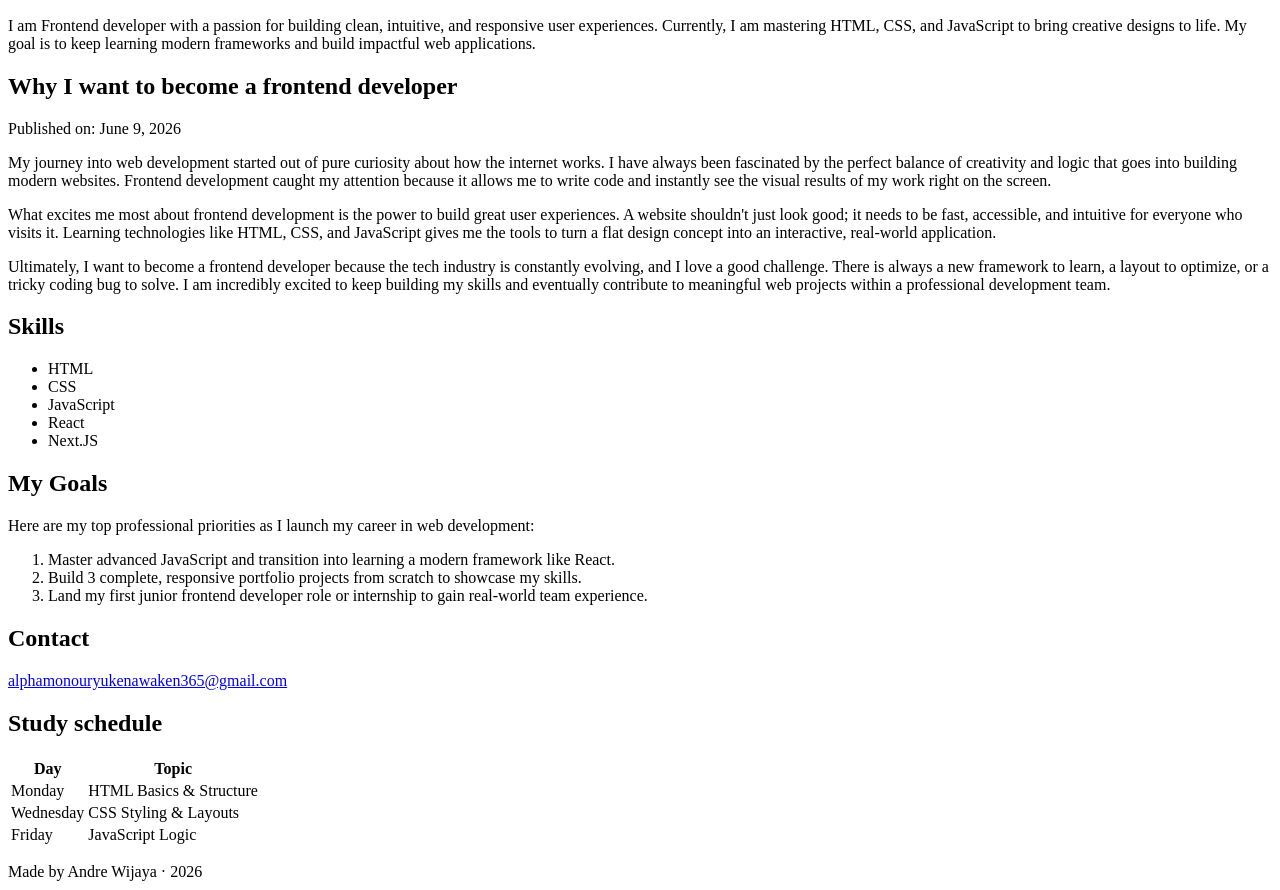
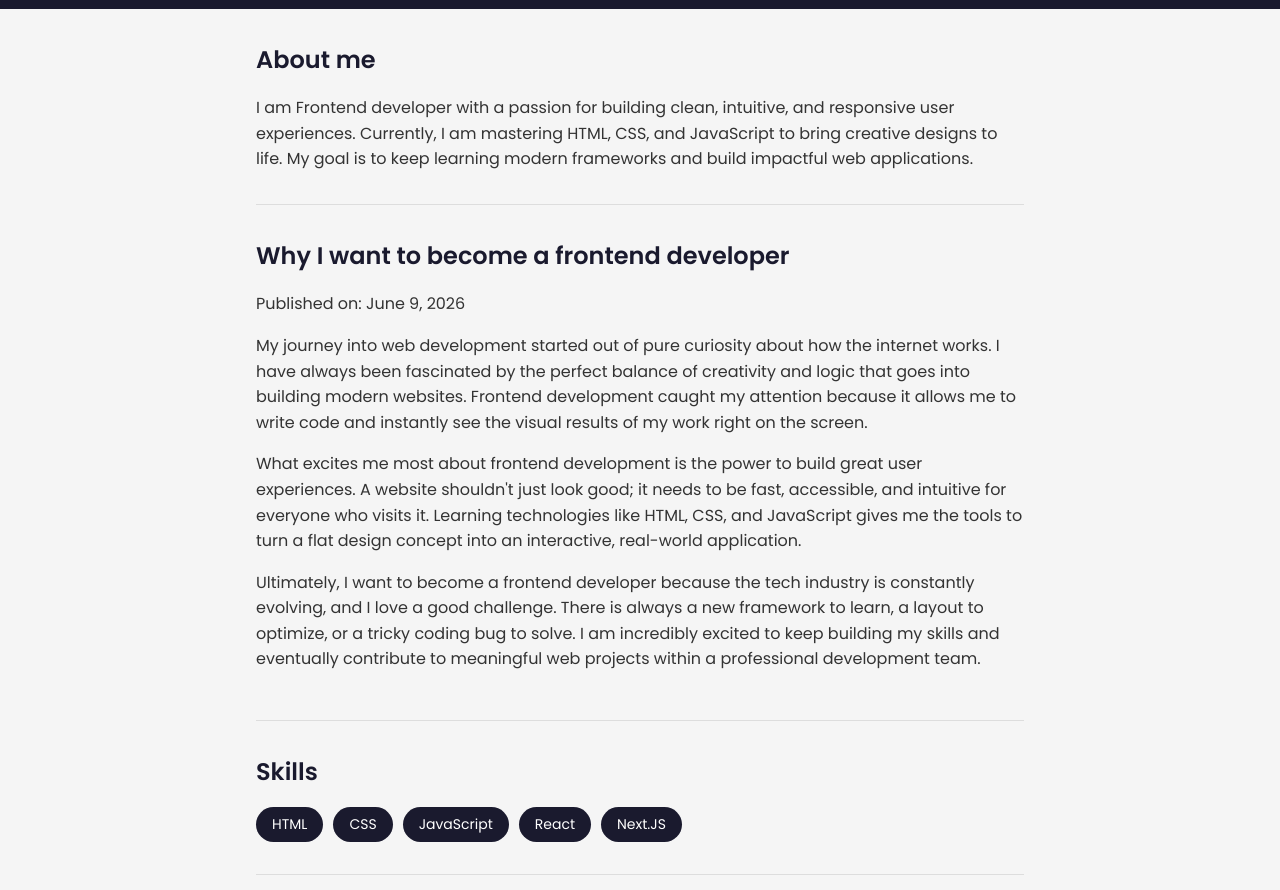
Before and after one commit to alphamonouryukenawaken365/profile-page, a plain HTML site: page index.html in a window 1280 px wide. Shown: the part 148-1038 px from the top of the page. Drawn offline with Linux system fonts and the light colour scheme.

Commit message:
add CSS styling

```diff
--- a/index.html
+++ b/index.html
@@ -4,6 +4,7 @@
     <meta charset="UTF-8">
     <meta name="viewport" content="width=device-width, initial-scale=1.0">
     <title>Andre Wijaya - Profile</title>
+    <link rel="stylesheet" href="style.css">
 </head>
 
 <body>
@@ -28,8 +29,6 @@
   My goal is to keep learning modern frameworks and build impactful web applications.</p>
 </section>
 
-<main>
-
   <article>
     <h2>Why I want to become a frontend developer</h2>
     <p>Published on: <time datetime="2026-06-09">June 9, 2026</time></p>
@@ -52,8 +51,6 @@
       I am incredibly excited to keep building my skills and eventually contribute to meaningful web projects within a professional development team.
     </p>
   </article>
-
-</main>
 
 <section id="skills">
     <h2>Skills</h2>
--- /dev/null
+++ b/style.css
@@ -0,0 +1,110 @@
+@import url('https://fonts.googleapis.com/css2?family=Poppins:wght@400;500;600&display=swap');
+
+* {
+  margin: 0;
+  padding: 0;
+  box-sizing: border-box;
+}
+
+body {
+  font-family: 'Poppins', sans-serif;
+  font-size: 16px;
+  line-height: 1.6;
+  background-color: #f5f5f5;
+  color: #333;
+}
+
+header {
+  background-color: #1a1a2e;
+  color: white;
+  padding: 2rem;
+  text-align: center;
+}
+
+nav {
+  display: flex;
+  justify-content: center;
+  gap: 2rem;
+  margin-top: 1rem;
+}
+
+nav a {
+  color: #a0c4ff;
+  text-decoration: none;
+}
+
+nav a:hover {
+  color: white;
+}
+
+main {
+  max-width: 800px;
+  margin: 0 auto;
+  padding: 2rem 1rem;
+}
+
+section {
+  margin-bottom: 2rem;
+  padding-bottom: 2rem;
+  border-bottom: 1px solid #ddd;
+}
+
+h2 {
+  margin-bottom: 1rem;
+  color: #1a1a2e;
+}
+
+ul {
+  list-style: none;
+  display: flex;
+  flex-wrap: wrap;
+  gap: 10px;
+  padding: 0;
+}
+
+ul li {
+  background-color: #1a1a2e;
+  color: white;
+  padding: 6px 16px;
+  border-radius: 20px;
+  font-size: 14px;
+}
+
+article {
+  margin-bottom: 2rem;
+  padding-bottom: 2rem;
+  border-bottom: 1px solid #ddd;
+}
+
+article p {
+  margin-bottom: 1rem;
+}
+
+table {
+  width: 100%;
+  border-collapse: collapse;
+  margin-top: 1rem;
+}
+
+th, td {
+  padding: 10px 14px;
+  text-align: left;
+  border: 1px solid #ddd;
+}
+
+th {
+  background-color: #1a1a2e;
+  color: white;
+}
+
+tr:nth-child(even) {
+  background-color: #e8e8e8;
+}
+
+footer {
+  text-align: center;
+  padding: 2rem;
+  color: #888;
+  border-top: 1px solid #ddd;
+  margin-top: 2rem;
+}
```
